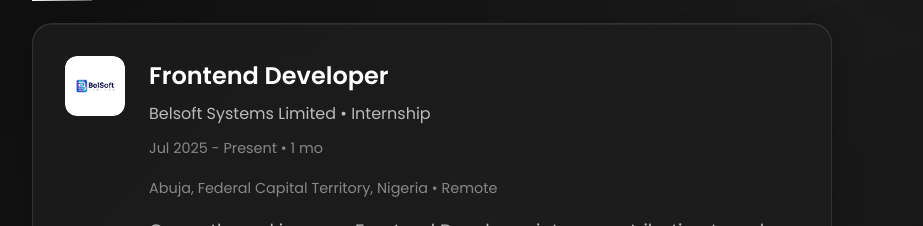
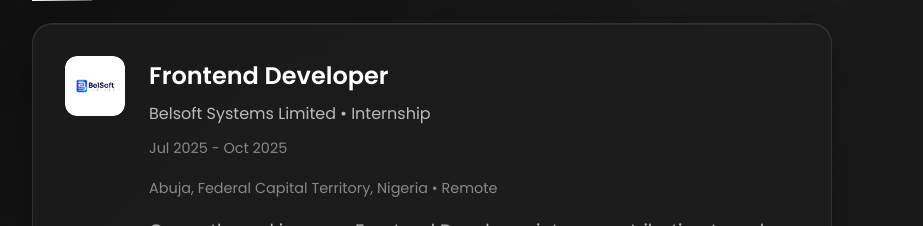
Before and after one commit to JudahDevelops/JudahDevPortfolio, a React (Vite) app: page / in a window 1280 px wide. Shown: the part 2060-2286 px from the top of the page, without its empty margins (178-1101 px from the left). Built offline with nearby package versions, Linux system fonts and the light colour scheme.

Commit message:
feat: updated experience data

```diff
--- a/src/App.tsx
+++ b/src/App.tsx
@@ -46,7 +46,7 @@ const experienceData = [
     title: "Frontend Developer",
     company: "Belsoft Systems Limited",
     type: "Internship",
-    duration: "Jul 2025 - Present • 1 mo",
+    duration: "Jul 2025 - Oct 2025",
     location: "Abuja, Federal Capital Territory, Nigeria • Remote",
     logo: BelsoftLogo,
     description: "Currently working as a Frontend Developer intern, contributing to web development projects and enhancing user interfaces. Gaining hands-on experience with modern frontend technologies and collaborating with development teams to deliver high-quality digital solutions."
```
